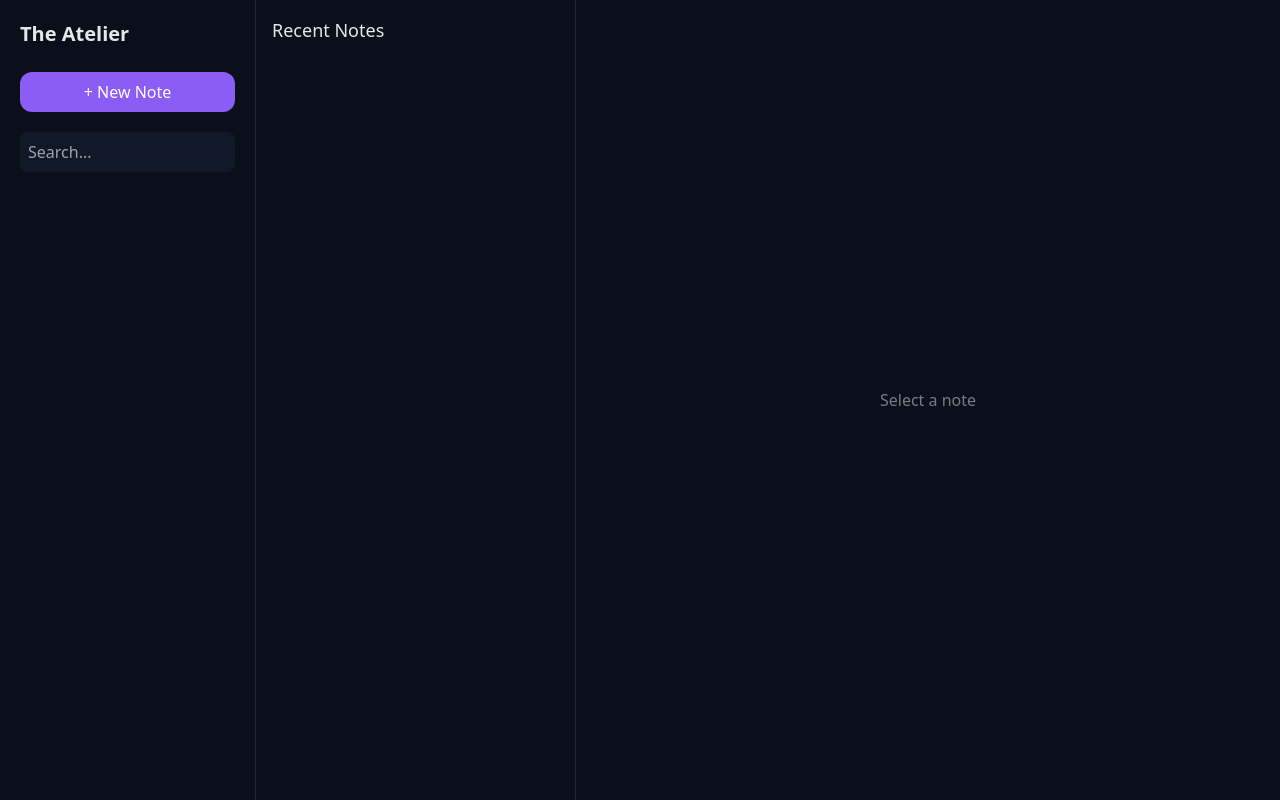
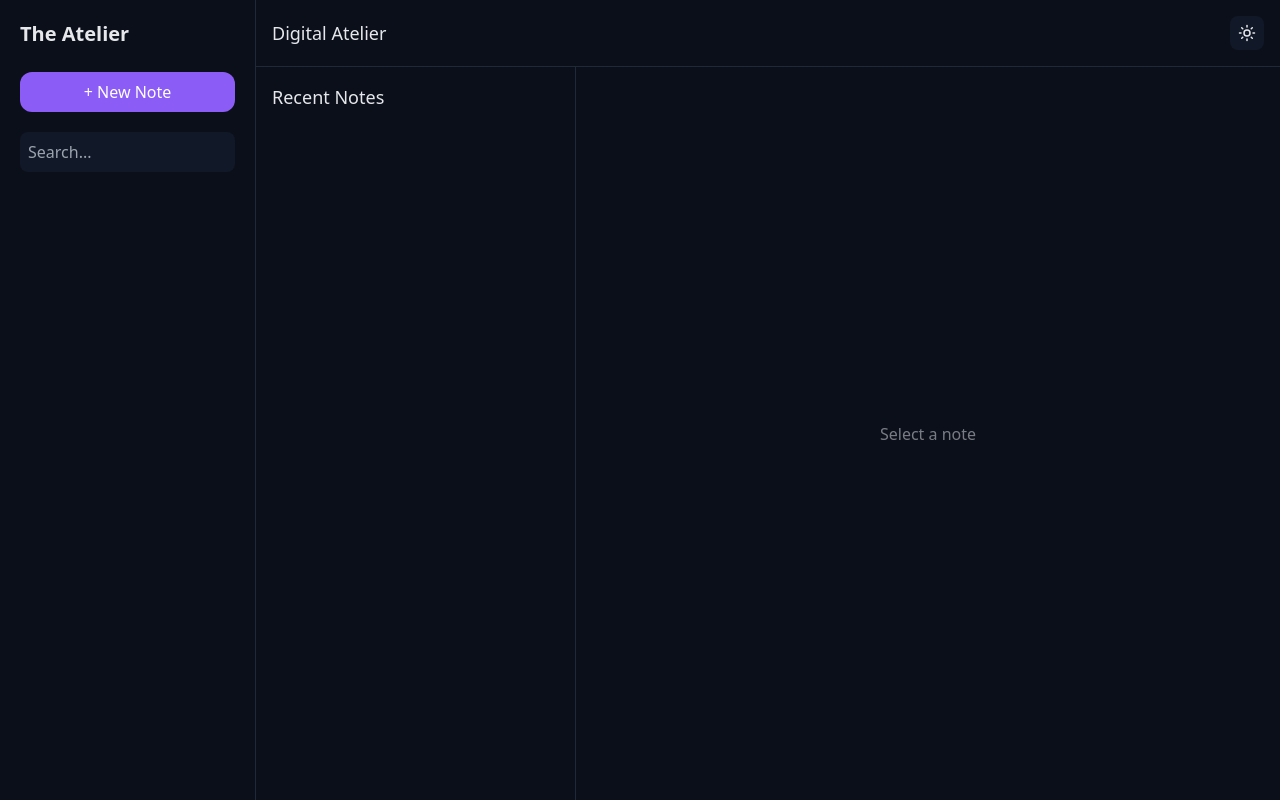
Before and after one commit to akshaya-katepally/Notetaking-App, a React (Vite) app: page / in a window 1280 px wide. Built offline with nearby package versions, Linux system fonts and the light colour scheme.

Commit message:
feat: toggle mode

```diff
--- a/src/App.jsx
+++ b/src/App.jsx
@@ -2,8 +2,20 @@ import { useState, useEffect } from "react";
 import Sidebar from "./components/sidebar";
 import NotesList from "./components/NotesList";
 import Editor from "./components/Editor";
+import Topbar from "./components/Topbar";
 
 export default function App() {
+  const [dark, setDark] = useState(true);
+  useEffect(() => {
+    if (dark) {
+      document.documentElement.classList.add("dark");
+      document.documentElement.classList.remove("light");
+    } else {
+      document.documentElement.classList.remove("dark");
+      document.documentElement.classList.add("light");
+    }
+  }, [dark]);
+
   const [notes, setNotes] = useState(() => {
     const saved = localStorage.getItem("notes");
     return saved ? JSON.parse(saved) : [];
@@ -48,6 +60,25 @@ export default function App() {
   );
 
   return (
+    // <div className="flex h-screen bg-bg text-text">
+    //   <Sidebar
+    //     createNote={createNote}
+    //     search={search}
+    //     setSearch={setSearch}
+    //   />
+
+    //   <NotesList
+    //     notes={filteredNotes}
+    //     selectedId={selectedId}
+    //     setSelectedId={setSelectedId}
+    //   />
+
+    //   <Editor
+    //     note={selectedNote}
+    //     updateNote={updateNote}
+    //     deleteNote={deleteNote}
+    //   />
+    // </div>
     <div className="flex h-screen bg-bg text-text">
       <Sidebar
         createNote={createNote}
@@ -55,6 +86,10 @@ export default function App() {
         setSearch={setSearch}
       />
 
+      <div className="flex-1 flex flex-col">
+        <Topbar dark={dark} setDark={setDark} />
+
+        <div className="flex flex-1">
           <NotesList
             notes={filteredNotes}
             selectedId={selectedId}
@@ -67,5 +102,7 @@ export default function App() {
             deleteNote={deleteNote}
           />
         </div>
+      </div>
+    </div>
   );
 }
--- a/src/components/Topbar.jsx
+++ b/src/components/Topbar.jsx
@@ -1,11 +1,28 @@
-export default function Topbar() {
+// export default function Topbar() {
+//   return (
+//     <div className="w-full p-4 border-b border-gray-800 bg-bg flex justify-between">
+//       <h2 className="text-lg">Digital Atelier</h2>
+//       <input
+//         placeholder="Search ideas..."
+//         className="px-3 py-1 rounded-lg bg-card outline-none"
+//       />
+//     </div>
+//   );
+// }
+
+import { Sun, Moon } from "lucide-react";
+
+export default function Topbar({ dark, setDark }) {
   return (
-    <div className="w-full p-4 border-b border-gray-800 bg-bg flex justify-between">
-      <h2 className="text-lg">Digital Atelier</h2>
-      <input
-        placeholder="Search ideas..."
-        className="px-3 py-1 rounded-lg bg-card outline-none"
-      />
+    <div className="w-full p-4 border-b border-gray-800 bg-bg flex justify-between items-center">
+      <h2 className="text-lg font-medium">Digital Atelier</h2>
+
+      <button
+        onClick={() => setDark(!dark)}
+        className="p-2 rounded-lg bg-card hover:scale-105 transition"
+      >
+        {dark ? <Sun size={18} /> : <Moon size={18} />}
+      </button>
     </div>
   );
 }
--- a/src/index.css
+++ b/src/index.css
@@ -2,7 +2,7 @@
 @tailwind components;
 @tailwind utilities;
 
-/* 🌙 Dark Theme (default) */
+/* 🌙 Dark (default) */
 :root {
   --bg: #0b0f1a;
   --card: #111827;
@@ -10,7 +10,7 @@
   --text: #e5e7eb;
 }
 
-/* ☀️ Light Theme (optional later) */
+/* ☀️ Light mode */
 .light {
   --bg: #f9fafb;
   --card: #ffffff;
```
Lines whose indentation alone changed are shown as unchanged.
